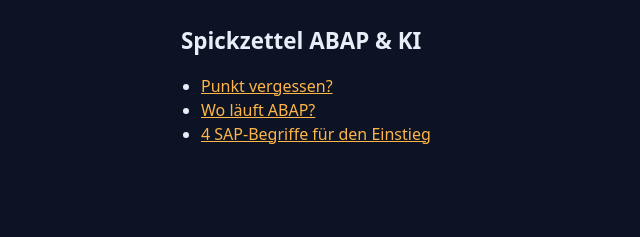
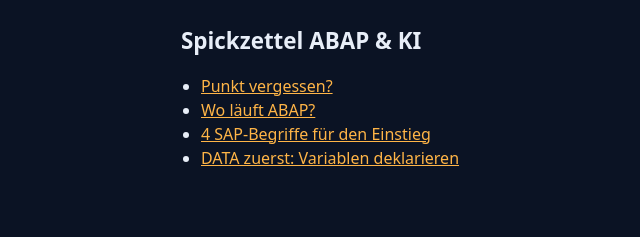
Before and after one commit to AdemKa61/spickzettel-abap, a plain HTML site: page index.html in a window 1280 px wide. Shown: the whole page, without its empty margins (115-755 px from the left). Drawn offline with Linux system fonts and the light colour scheme.

Commit message:
Spickzettel abap-014 (Deklaration)
Co-Authored-By: Claude Opus 5.5 <noreply@anthropic.com>

```diff
--- a/index.html
+++ b/index.html
@@ -1 +1 @@
-<!doctype html><html lang="de"><head><meta charset="utf-8"><meta name="viewport" content="width=device-width,initial-scale=1"><meta name="robots" content="noindex"><title>Spickzettel ABAP &amp; KI</title><style>:root{--bg:#0b1324;--fg:#e8eef8;--mut:#9fb0c8;--acc:#ffb547}*{box-sizing:border-box}body{margin:0;background:var(--bg);color:var(--fg);font:16px/1.5 system-ui,-apple-system,Segoe UI,sans-serif}main{max-width:720px;margin:0 auto;padding:24px 16px 48px}img{width:100%;height:auto;border-radius:12px;display:block}h1{font-size:1.4rem;margin:0 0 12px}a{color:var(--acc)}p{color:var(--mut)}ul{padding-left:20px}</style></head><body><main><h1>Spickzettel ABAP &amp; KI</h1><ul><li><a href="punkt/">Punkt vergessen?</a></li><li><a href="plattform/">Wo läuft ABAP?</a></li><li><a href="glossar/">4 SAP-Begriffe für den Einstieg</a></li></ul></main></body></html>
+<!doctype html><html lang="de"><head><meta charset="utf-8"><meta name="viewport" content="width=device-width,initial-scale=1"><meta name="robots" content="noindex"><title>Spickzettel ABAP &amp; KI</title><style>:root{--bg:#0b1324;--fg:#e8eef8;--mut:#9fb0c8;--acc:#ffb547}*{box-sizing:border-box}body{margin:0;background:var(--bg);color:var(--fg);font:16px/1.5 system-ui,-apple-system,Segoe UI,sans-serif}main{max-width:720px;margin:0 auto;padding:24px 16px 48px}img{width:100%;height:auto;border-radius:12px;display:block}h1{font-size:1.4rem;margin:0 0 12px}a{color:var(--acc)}p{color:var(--mut)}ul{padding-left:20px}</style></head><body><main><h1>Spickzettel ABAP &amp; KI</h1><ul><li><a href="punkt/">Punkt vergessen?</a></li><li><a href="plattform/">Wo läuft ABAP?</a></li><li><a href="glossar/">4 SAP-Begriffe für den Einstieg</a></li><li><a href="deklaration/">DATA zuerst: Variablen deklarieren</a></li></ul></main></body></html>
```
Also changed, not shown: deklaration/index.html (added, +1 -0 lines), basis-url.txt (added), deklaration/spickzettel.png (added).
